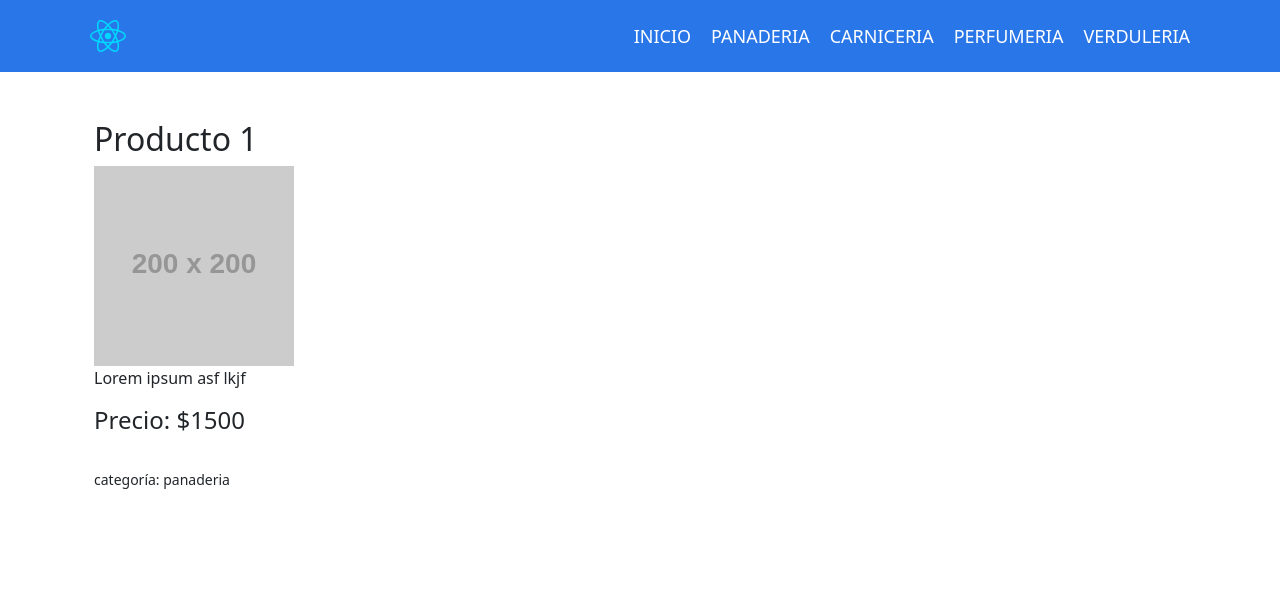
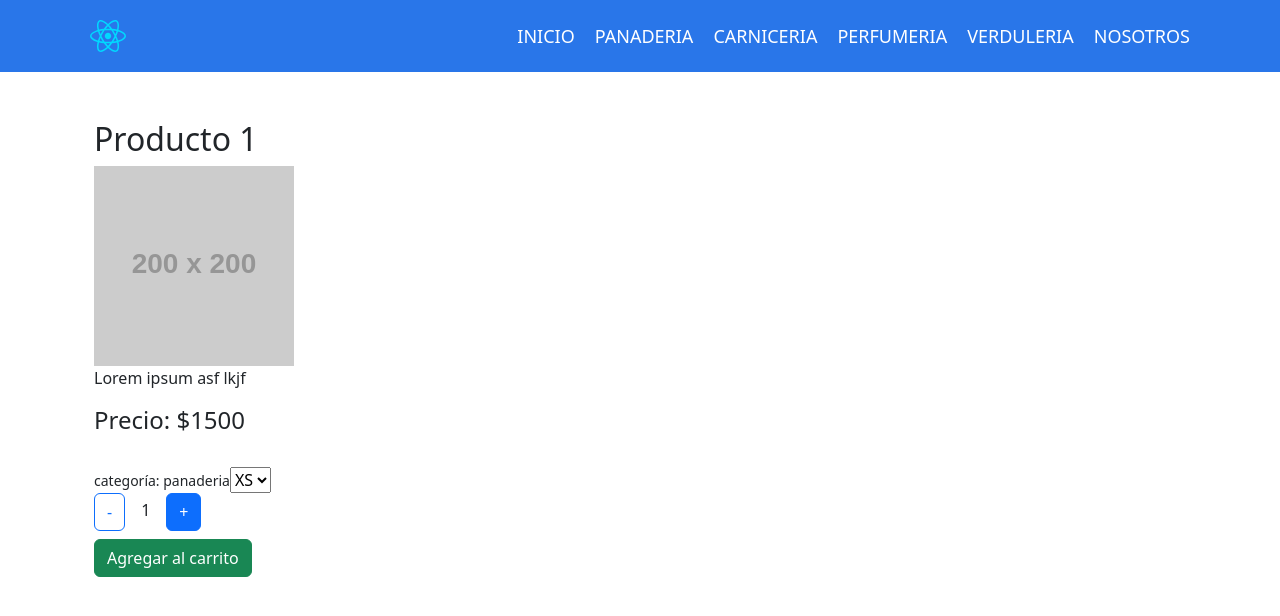
Before and after one commit to CLanusse/RJ43225, a React (Vite) app: page /detail/1 in a window 1280 px wide. Shown: the top 616 px of the page. Built offline with nearby package versions, Linux system fonts and the light colour scheme.

Commit message:
Clase eventos

```diff
--- a/src/App.jsx
+++ b/src/App.jsx
@@ -14,10 +14,7 @@ function App() {
 
     <BrowserRouter>
 
-        <Routes>
-          <Route path="/pokeapi" element={<Header variant/>}/>
-          <Route path="*" element={<Header />}/>
-        </Routes>
+        <Header />
 
         <Routes>
           <Route path="/" element={<ItemListContainer />} />
--- a/src/components/Header/Header.jsx
+++ b/src/components/Header/Header.jsx
@@ -16,6 +16,7 @@ const Header = ({variant = false}) => {
                     <Link className="header__link" to="/productos/carniceria">Carniceria</Link>
                     <Link className="header__link" to="/productos/perfumeria">Perfumeria</Link>
                     <Link className="header__link" to="/productos/verduleria">Verduleria</Link>
+                    <Link className="header__link" to="/nosotros">Nosotros</Link>
                 </nav>
             </div>
         </header>
--- /dev/null
+++ b/src/components/ItemCount/ItemCount.jsx
@@ -0,0 +1,24 @@
+
+const ItemCount = ({ max, cantidad, setCantidad, handleAgregar }) => {
+
+    const handleSumar = () => {
+        cantidad < max && setCantidad(cantidad + 1)
+    }
+
+    const handleRestar = () => {
+        cantidad > 1 && setCantidad(cantidad - 1)
+    }
+
+
+    return (
+        <div>
+            <button onClick={handleRestar} className="btn btn-outline-primary">-</button>
+            <span className="mx-3">{cantidad}</span>
+            <button onClick={handleSumar} className="btn btn-primary">+</button>
+            <br/>
+            <button onClick={handleAgregar} className="btn btn-success my-2">Agregar al carrito</button>
+        </div>
+    )
+}
+
+export default ItemCount
--- a/src/components/ItemDetail/ItemDetail.jsx
+++ b/src/components/ItemDetail/ItemDetail.jsx
@@ -1,7 +1,44 @@
+import { useState } from "react"
+import ItemCount from "../ItemCount/ItemCount"
+import SelectTalle from "../SelectTalle/SelectTalle"
 
 
 
-const ItemDetail = ({id, nombre, precio, category, descripcion, img}) => {
+const talles = [
+    {
+        value: "XS",
+        label: "Extra Small"
+    },
+    {
+        value: "M",
+        label: "Medium"
+    },
+    {
+        value: "XL",
+        label: "Extra Large"
+    },
+]
+
+const ItemDetail = ({id, nombre, precio, category, descripcion, img, stock}) => {
+    const [cantidad, setCantidad] = useState(1)
+    const [talle, setTalle] = useState(null)
+
+    const handleAgregar = () => {
+        const item = {
+            id,
+            nombre,
+            precio,
+            category,
+            descripcion,
+            img,
+            stock,
+            cantidad,
+            talle
+        }
+        console.log(item)
+    }
+
+
 
     return (
         <div className="container my-5">
@@ -13,6 +50,18 @@ const ItemDetail = ({id, nombre, precio, category, descripcion, img}) => {
             <h4>Precio: ${precio}</h4>
             <br/>
             <small>categoría: {category}</small>
+
+            <SelectTalle
+                setSelect={setTalle}
+                opciones={talles}
+            />
+
+            <ItemCount
+                max={stock}
+                cantidad={cantidad}
+                setCantidad={setCantidad}
+                handleAgregar={handleAgregar}
+            />
         </div>
     )
 }
--- a/src/components/ItemDetailContainer/ItemDetailContainer.jsx
+++ b/src/components/ItemDetailContainer/ItemDetailContainer.jsx
@@ -10,8 +10,6 @@ const ItemDetailContainer = () => {
     const [loading, setLoading] = useState(true)
 
     const { itemId } = useParams()
-    console.log(item)
-    console.log(itemId)
 
 
     useEffect(() => {
--- a/src/components/ItemListContainer/ItemListContainer.jsx
+++ b/src/components/ItemListContainer/ItemListContainer.jsx
@@ -10,8 +10,6 @@ const ItemListContainer = () => {
     const [loading, setLoading] = useState(true)
 
     const { categoryId } = useParams()
-    console.log(categoryId)
-
 
     useEffect(() => {
         setLoading(true)
--- a/src/components/Nosotros/Nosotros.jsx
+++ b/src/components/Nosotros/Nosotros.jsx
@@ -1,21 +1,31 @@
-import { useProductos } from "../../hooks/useProductos"
-
+import { useEffect } from "react"
+import useMobile from "../../hooks/useMobile"
 
 
 const Nosotros = () => {
-    const { productos } = useProductos()
+    const isMobile = useMobile()
 
-    console.log(productos)
+    const clickear = (e) => {
+        console.log(e)
+    }
 
+    useEffect(() => {
+        window.addEventListener('click', clickear)
+
+        return () => {
+            window.removeEventListener('click', clickear)
+        }
+    }, [])
 
     return (
         <div className="container my-5">
-            <h2>Nosotros</h2>
+            <h2 onClick={clickear}>Nosotros</h2>
             <hr/>
 
             {
-                JSON.stringify(productos)
+                isMobile ? <h3>Estamos en mobile</h3> : <p>Estamos en desk</p>
             }
+
         </div>
     )
 }
--- /dev/null
+++ b/src/components/SelectTalle/SelectTalle.jsx
@@ -0,0 +1,24 @@
+import { useEffect } from "react"
+
+
+
+const SelectTalle = ({setSelect, opciones}) => {
+
+    const handleSelect = (e) => {
+        setSelect(e.target.value)
+    }
+
+    useEffect(() => {
+        setSelect(opciones[0].value)
+    }, [])
+
+    return (
+        <select onChange={handleSelect}>
+            {
+                opciones.map((opt) => <option key={opt.value} value={opt.value}>{opt.value}</option>)
+            }
+        </select>
+    )
+}
+
+export default SelectTalle
--- a/src/data/MOCK_DATA.json
+++ b/src/data/MOCK_DATA.json
@@ -6,7 +6,8 @@
         "descripcion": "Lorem ipsum asf lkjf",
         "precio": 1500,
         "img": "https://dummyimage.com/200x200/000/fff",
-        "category": "panaderia"
+        "category": "panaderia",
+        "stock": 10
     },
     {
         "id": 2,
@@ -14,7 +15,8 @@
         "descripcion": "Lorem ipsum asf lkjf",
         "precio": 2500,
         "img": "https://dummyimage.com/200x200/000/fff",
-        "category": "panaderia"
+        "category": "panaderia",
+        "stock": 5
     },
     {
         "id": 3,
@@ -22,7 +24,8 @@
         "descripcion": "Lorem ipsum asf lkjf",
         "precio": 3500,
         "img": "https://dummyimage.com/200x200/000/fff",
-        "category": "verduleria"
+        "category": "verduleria",
+        "stock": 10
     },
     {
         "id": 4,
@@ -30,7 +33,8 @@
         "descripcion": "Lorem ipsum asf lkjf",
         "precio": 4500,
         "img": "https://dummyimage.com/200x200/000/fff",
-        "category": "carniceria"
+        "category": "carniceria",
+        "stock": 10
     },
     {
         "id": 5,
@@ -38,7 +42,8 @@
         "descripcion": "Lorem ipsum asf lkjf",
         "precio": 5500,
         "img": "https://dummyimage.com/200x200/000/fff",
-        "category": "carniceria"
+        "category": "carniceria",
+        "stock": 10
     },
     {
         "id": 6,
@@ -46,7 +51,8 @@
         "descripcion": "Lorem ipsum asf lkjf",
         "precio": 6500,
         "img": "https://dummyimage.com/200x200/000/fff",
-        "category": "perfumeria"
+        "category": "perfumeria",
+        "stock": 10
     },
     {
         "id": 7,
@@ -54,6 +60,7 @@
         "descripcion": "Lorem ipsum asf lkjf",
         "precio": 7500,
         "img": "https://dummyimage.com/200x200/000/fff",
-        "category": "panaderia"
+        "category": "panaderia",
+        "stock": 10
     }
 ]
--- /dev/null
+++ b/src/hooks/useMobile.jsx
@@ -0,0 +1,29 @@
+import { useEffect, useState } from "react"
+
+
+
+const useMobile = () => {
+    const [isMobile, setIsMobile] = useState(null)
+
+    const calcMobile = () => {
+        if (window.innerWidth <= 768) {
+            setIsMobile(true)
+        } else {
+            setIsMobile(false)
+        }
+    }
+
+    useEffect(() => {
+        calcMobile()
+
+        window.addEventListener('resize', calcMobile)
+
+        return () => {
+            window.removeEventListener('resize', calcMobile)
+        }
+    }, [])
+
+    return isMobile
+}
+
+export default useMobile
```
